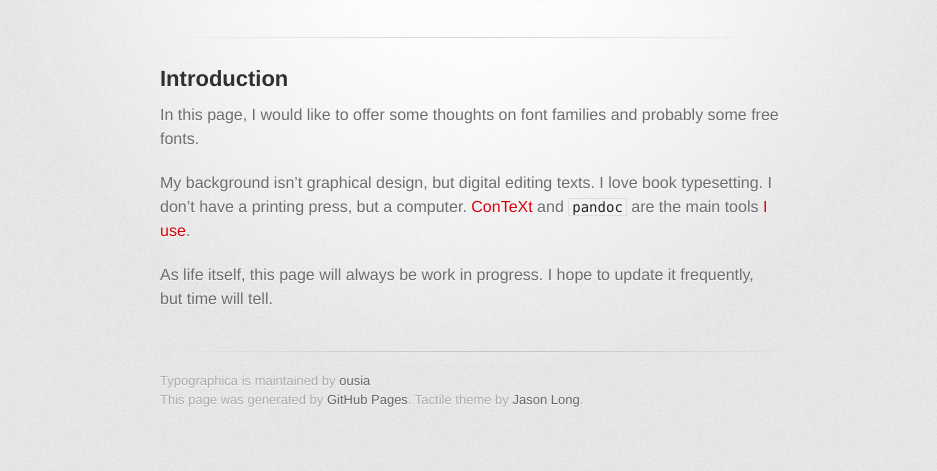
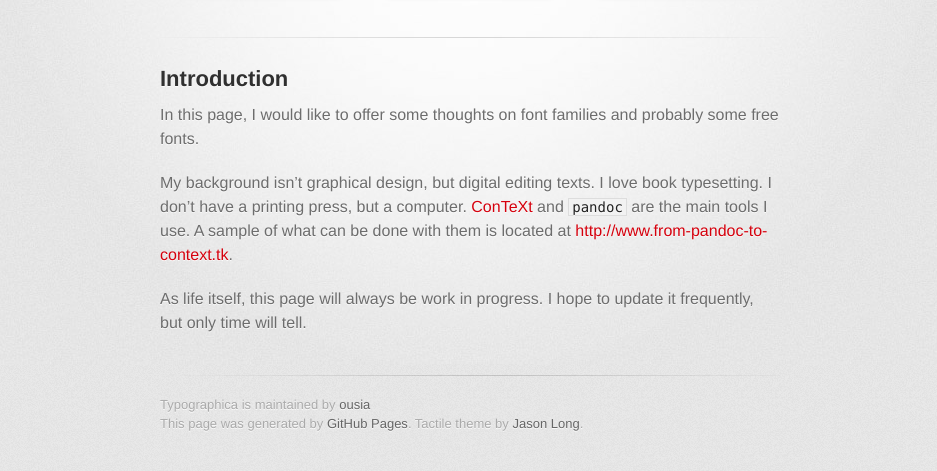
Before and after one commit to ousia/typographica, a plain HTML site: page index.html in a window 1280 px wide. Shown: the part 209-680 px from the top of the page, without its empty margins (170-1107 px from the left). Drawn offline with Linux system fonts and the light colour scheme; a web font is replaced by a local one.

```diff
--- a/index.html
+++ b/index.html
@@ -36,9 +36,9 @@
 
 <p>In this page, I would like to offer some thoughts on font families and probably some free fonts.</p>
 
-<p>My background isn’t graphical design, but digital editing texts. I love book typesetting. I don’t have a printing press, but a computer. <a href="http://contextgarden.net">ConTeXt</a> and <a href="http://pandoc.org"><code>pandoc</code></a> are the main tools <a href="http://from-pandoc-to-context.tk">I use</a>.</p>
+<p>My background isn’t graphical design, but digital editing texts. I love book typesetting. I don’t have a printing press, but a computer. <a href="http://contextgarden.net">ConTeXt</a> and <a href="http://pandoc.org"><code>pandoc</code></a> are the main tools I use. A sample of what can be done with them is located at <a href="http://www.from-pandoc-to-context.tk">http://www.from-pandoc-to-context.tk</a>.</p>
 
-<p>As life itself, this page will always be work in progress. I hope to update it frequently, but time will tell.</p>
+<p>As life itself, this page will always be work in progress. I hope to update it frequently, but only time will tell.</p>
         </section>
 
         <footer>
--- a/params.json
+++ b/params.json
@@ -1,6 +1,6 @@
 {
   "name": "Typographica",
   "tagline": "Some thoughts on fonts",
-  "body": "## Introduction\r\n\r\nIn this page, I would like to offer some thoughts on font families and probably some free fonts.\r\n\r\nMy background isn’t graphical design, but digital editing texts. I love book typesetting. I don’t have a printing press, but a computer. [ConTeXt](http://contextgarden.net) and [`pandoc`](http://pandoc.org) are the main tools [I use](http://from-pandoc-to-context.tk).\r\n\r\nAs life itself, this page will always be work in progress. I hope to update it frequently, but time will tell.",
+  "body": "## Introduction\r\n\r\nIn this page, I would like to offer some thoughts on font families and probably some free fonts.\r\n\r\nMy background isn’t graphical design, but digital editing texts. I love book typesetting. I don’t have a printing press, but a computer. [ConTeXt](http://contextgarden.net) and [`pandoc`](http://pandoc.org) are the main tools I use. A sample of what can be done with them is located at <http://www.from-pandoc-to-context.tk>.\r\n\r\nAs life itself, this page will always be work in progress. I hope to update it frequently, but only time will tell.",
   "note": "Don't delete this file! It's used internally to help with page regeneration."
 }
```
